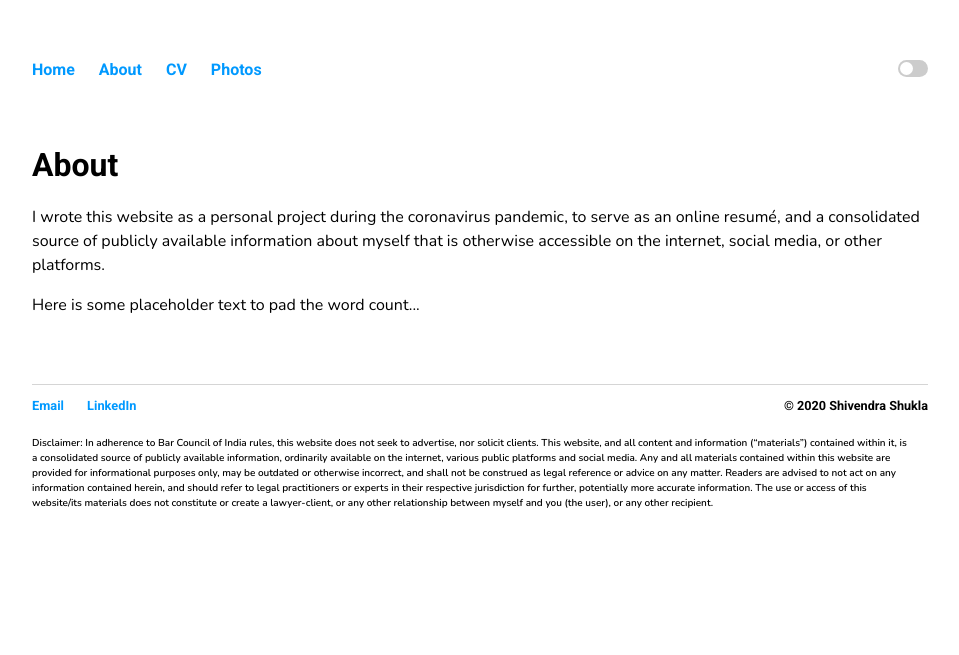
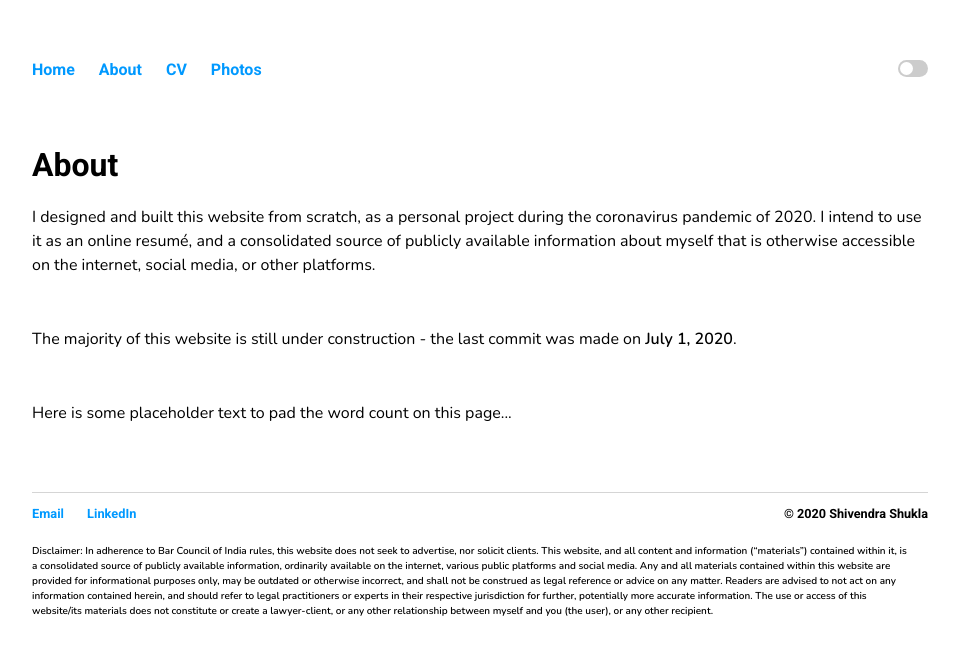
Before and after one commit to thatshivendrashukla/thatshivendrashukla.github.io, a Jekyll site: the page built from about/index.html, in a window 1280 px wide. Shown: the top 655 px of the page, without its empty margins (160-1119 px from the left). Built offline with Jekyll 4.4.1, drawn with Linux system fonts in a browser that asks for light colours.

Commit message:
tidying up

```diff
--- a/_config.yml
+++ b/_config.yml
@@ -1,2 +1,8 @@
 name: Shivendra Shukla
 markdown: kramdown
+
+defaults:
+  - scope:
+      path: "assets/img"
+    values:
+      image: true
--- a/about/index.html
+++ b/about/index.html
@@ -5,7 +5,9 @@ description:
 ---
 <div class="blurb">
 	<h1>About</h1>
-	<p>I wrote this website as a personal project during the coronavirus pandemic, to serve as an online resum&eacute;, and a consolidated source of publicly available information about myself that is otherwise accessible on the internet, social media, or other platforms.</p>
-
-	<p>Here is some  placeholder text to pad the word count...</p>
+	<p>I designed and built this website from scratch, as a personal project during the coronavirus pandemic of 2020. I intend to use it as an online resum&eacute;, and a consolidated source of publicly available information about myself that is otherwise accessible on the internet, social media, or other platforms.</p>
+	<br>
+	<p>The majority of this website is still under construction - the last commit was made on <b>July 1, 2020</b>.</p>
+	<br>
+	<p>Here is some placeholder text to pad the word count on this page...</p>
 </div>
--- a/css/main.css
+++ b/css/main.css
@@ -191,7 +191,7 @@ input:checked + .slider:before {
   justify-content: space-around;
 }
 
-.landing  p.lead { line-height: 25px; }
+.landing  p.lead { line-height: 25px; font-weight: bold; }
 .landing  p { line-height: 20px; }
 
 .column {
--- a/index.html
+++ b/index.html
@@ -13,7 +13,7 @@ description: The personal website of Shivendra Shukla - a law student with inter
   <div class="column">
     <div itemscope itemtype="http://schema.org/Person">
 		<h1 style="text-align: center; font-size: 3em" itemprop="name">Shivendra Shukla</h1>
-		<div><p class="lead">I am a final-year <span itemprop="title">law student</span>, and will be graduating from the Jindal Global Law School, in August of 2020.</p>
+		<div><p class="lead">I am a recent <span itemprop="title">law graduate</span> with a BBA LL.B (hons.) degree from the Jindal Global Law School, India.</p>
 		<p>My core areas of interest include general corporate, banking, insolvency, and mergers &amp; acquisitions. I also have an interest in the efficacious regulation of emerging technologies, data protection, and privacy.</p>
 		<p>I enjoy reading and writing, dabble in photography, and love the Oxford comma.</p></div>
 	</div>
```
